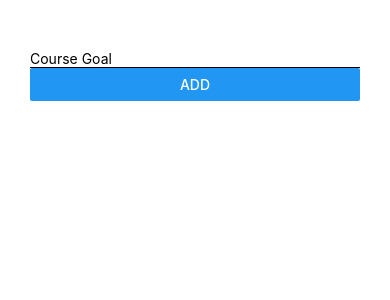
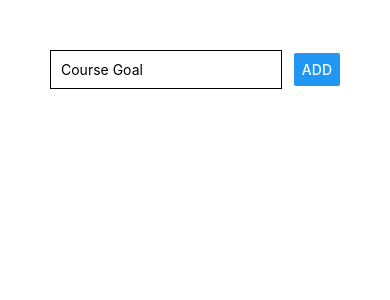
Before and after one commit to g-hoost/rnguide, a React Native app: screen / in a window 390 px wide. Shown: the top 300 px of the page. Built offline with nearby package versions, Linux system fonts and the light colour scheme.

Commit message:
stylesheet done

```diff
--- a/App.js
+++ b/App.js
@@ -6,24 +6,27 @@ export default function App()
 {
   return (
     <View style={styles.container}>
-      <View>
+      <View style={styles.inputContainer}>
         <TextInput style={styles.textContainer} placeholder='Course Goal' />
         <Button title="ADD" />
       </View>
-      <StatusBar style="auto" />
     </View>
   );
 }
 
 const styles = StyleSheet.create({
   container: {
-    flex: 1,
-    backgroundColor: '#fff',
-    padding: 30
+    padding: 50
+  },
+  inputContainer: {
+    flexDirection: 'row',
+    justifyContent: 'space-between',
+    alignItems: 'center'
   },
   textContainer: {
-    paddingTop: 20,
-    borderBottomColor: 'black',
-    borderBottomWidth: 1
+    padding: 10,
+    width: '80%',
+    borderColor: 'black',
+    borderWidth: 1
   }
 });
```
